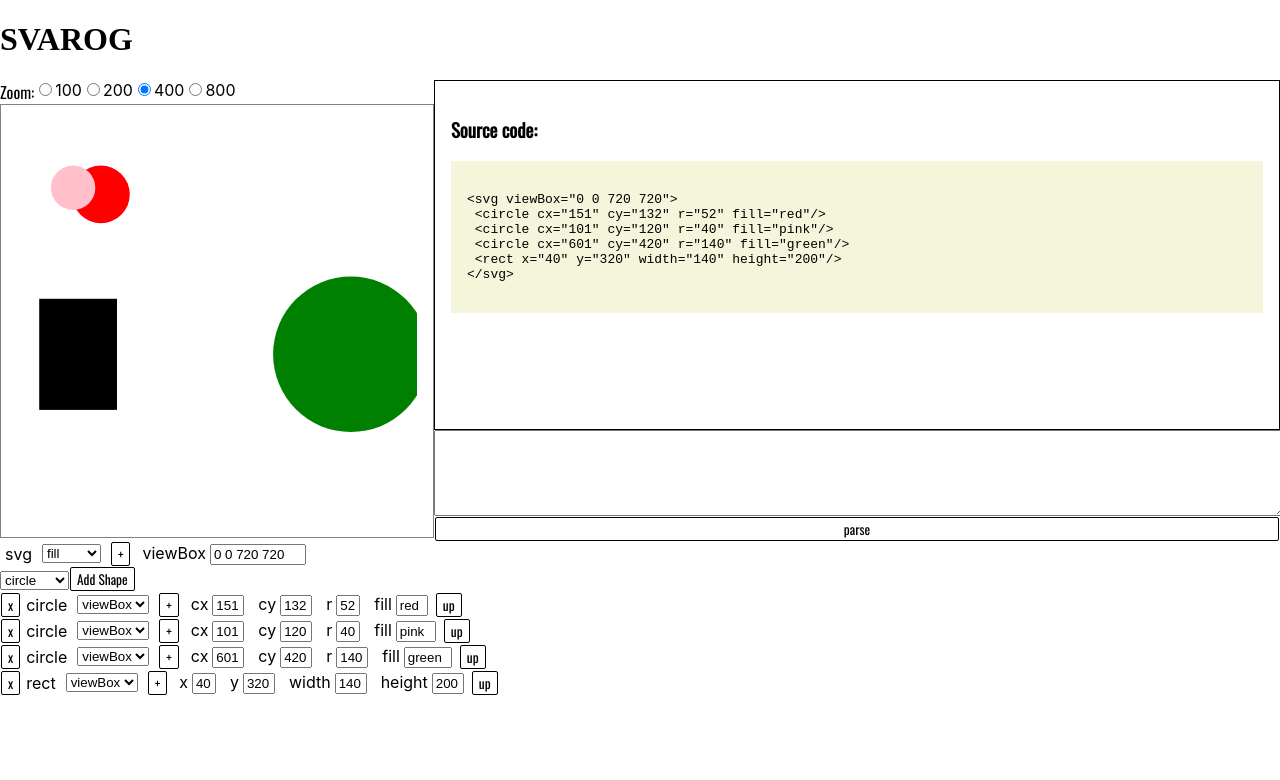
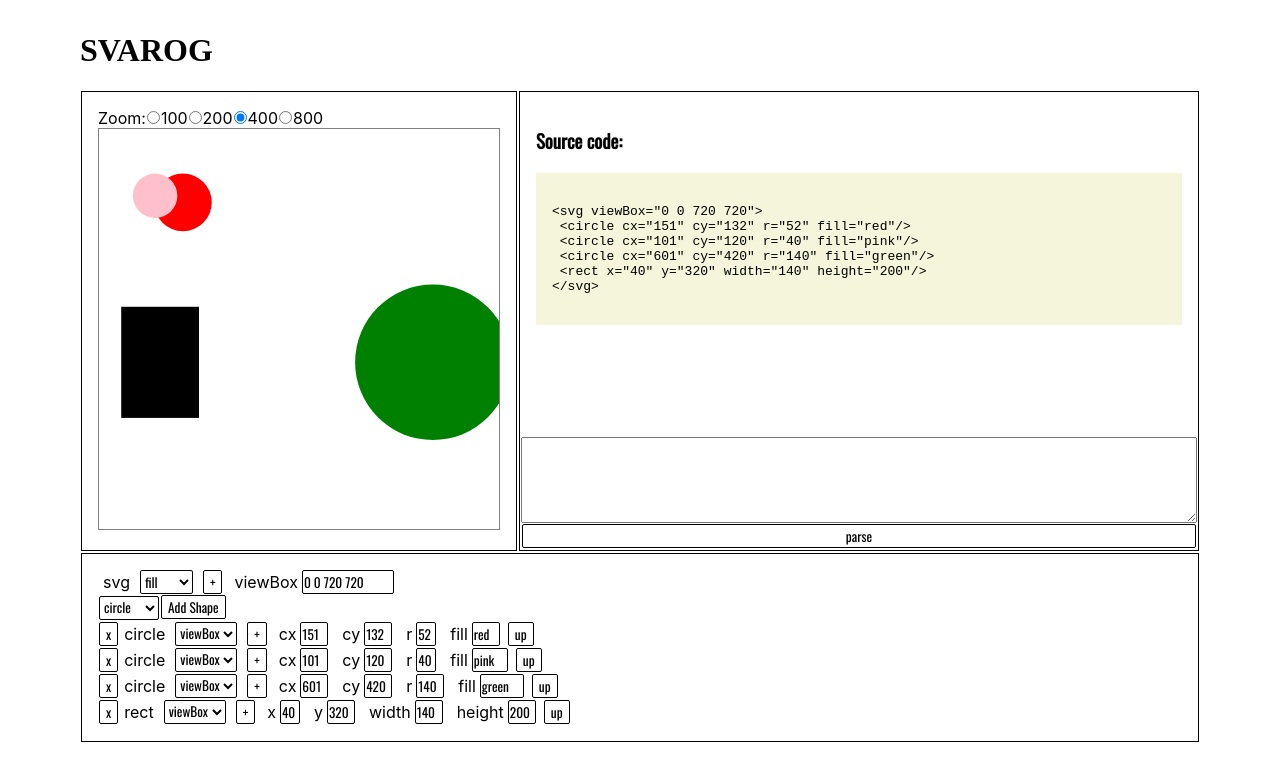
Before and after one commit to crianonim/svarog, a React (Create React App) app: page / in a window 1280 px wide. Shown: the top 780 px of the page. Built offline with nearby package versions, Linux system fonts and the light colour scheme; a web font is replaced by a local one.

Commit message:
Margins and borders

```diff
--- a/src/App.css
+++ b/src/App.css
@@ -2,7 +2,9 @@ h1 {
   font-family: "Saira Stencil One", cursive;
   text-transform: uppercase;
 }
-
+.svg-data {
+  padding: 1rem;
+}
 .flex-column {
   display: flex;
   flex-direction: column;
--- a/src/App.js
+++ b/src/App.js
@@ -39,22 +39,25 @@ const App = () => {
     <div className="flex-row">
 
       <SvgView shapes={shapes} attrs={svgAttrs} setSelectedShape={setSelectedShape}/>
-     <div className="flex-column flex-grow">
+     <div className="flex-column flex-grow bordered margined">
       <CodePanel shapes={shapes} svgAttrs={svgAttrs} />
       <InputTextArea change={setShapes} />
      </div>
     </div>
+    <div className="svg-data margined bordered">
+
       <BasicAttrEditor
         element="svg"
         attrs={svgAttrs}
         changed={attr => {
           setSvgAttrs(attr);
         }}
-      />
+        />
 
      <AddShape addShape={(shape)=>{
-        setShapes([...shapes,{shape,attributes:defaultValues[shape],id:Date.now()}])
+       setShapes([...shapes,{shape,attributes:defaultValues[shape],id:Date.now()}])
       }} />
+
       <div className="shapes-list">
       {shapes.map( shape => (
         <div key={shape.id} className={"flex-row " +(shape.id===selectedShape?"selected-shape":"")}>
@@ -71,6 +74,7 @@ const App = () => {
         ></ShapeItem>
         </div>
       ))}
+       </div>
       </div>
     </>
   );
--- a/src/CodePanel.css
+++ b/src/CodePanel.css
@@ -1,5 +1,5 @@
 .code-panel{
-    border: 1px solid black;
+    /* border: 1px solid black; */
     padding: 1rem;
     flex-grow: 1;
 }
--- a/src/InputTextArea.css
+++ b/src/InputTextArea.css
@@ -1,4 +1,3 @@
 .parse-input-ta {
-    width: 100%;
     height: 5rem;
   }
--- a/src/InputTextArea.js
+++ b/src/InputTextArea.js
@@ -3,7 +3,7 @@ import './InputTextArea.css';
 
 const InputTextArea = (props) => {
     return (
-        <>
+        <div className="flex-column  margined">
          <textarea className="parse-input-ta"></textarea>
          <button onClick={()=>{
          let id=1;
@@ -17,7 +17,7 @@ const InputTextArea = (props) => {
         props.change(shapes);
       }
       }>parse</button>
-        </>
+        </div>
     )
 }
 
--- a/src/ShapeItem.css
+++ b/src/ShapeItem.css
@@ -7,5 +7,5 @@
 }
 
 .selected-shape {
-    background: #61dafb;
+    background: wheat;
 }
--- a/src/SvgView.css
+++ b/src/SvgView.css
@@ -1,5 +1,8 @@
 .Svg-view {
     width:200px;
-    padding: 1rem;
     border: 1px solid grey;
    }
+.svg-display {
+    border: 1px solid black;
+    padding: 1rem;
+}
--- a/src/SvgView.js
+++ b/src/SvgView.js
@@ -9,9 +9,11 @@ const SvgView = (props) => {
 
     const setZoomHandler = zoom => () => setZoom(zoom);
     return (
-        <div className="svg-display">
+        <div className="svg-display margined">
             <div className="svg-zoom-control flex-row">
-                <span className="header">Zoom:</span>
+                {/* <span className="header">Zoom:</span> */}
+                <span >Zoom:</span>
+
                 <label>
                   <input type="radio" checked={zoom===100} onChange={setZoomHandler(100)} name="zoom-radios" />
                   100
--- a/src/index.css
+++ b/src/index.css
@@ -5,6 +5,10 @@ body {
     sans-serif;
   -webkit-font-smoothing: antialiased;
   -moz-osx-font-smoothing: grayscale;
+}
+
+#root {
+margin:2rem 5rem;
 }
 
 code {
@@ -15,8 +19,13 @@ code {
 .header {
   font-family: "Oswald", sans-serif;
 }
-
-button {
+.bordered {
+  border: 1px solid black;
+}
+.margined {
+  margin:1px;
+}
+button, select, input {
   background: none;
   border: 1px solid black;
   font-family: "Oswald", sans-serif;
@@ -27,3 +36,8 @@ button:hover {
   background: black;
   color:white;
 }
+
+input {
+padding: 1px;
+margin: 1px;
+}
```
